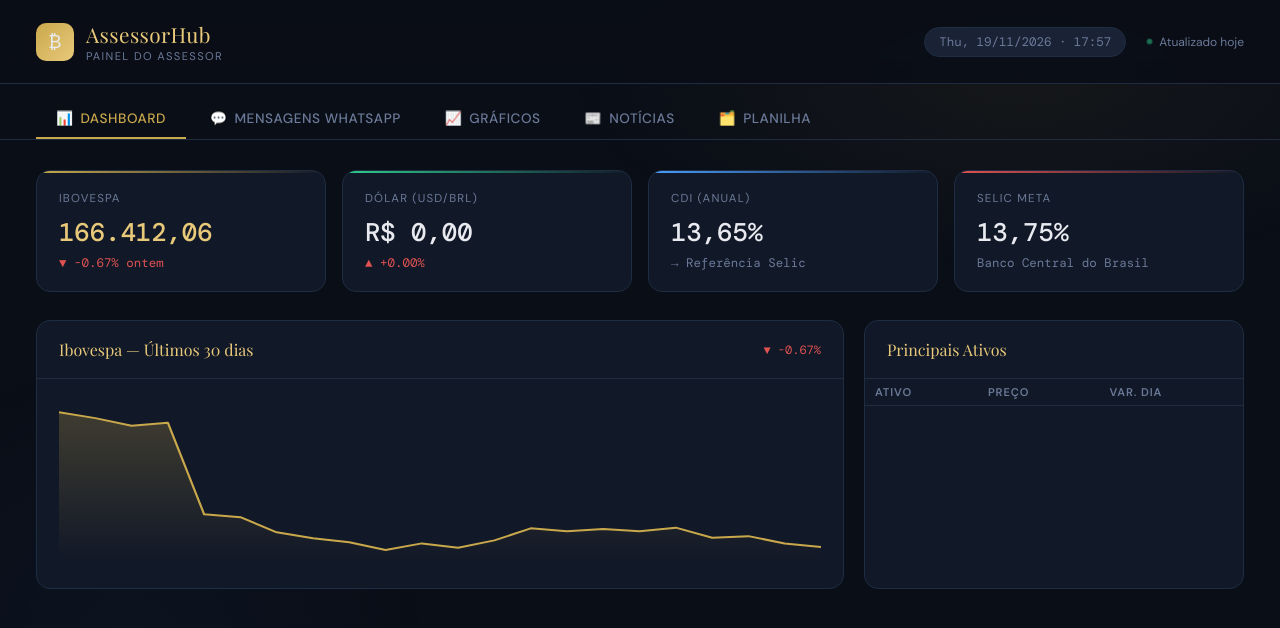
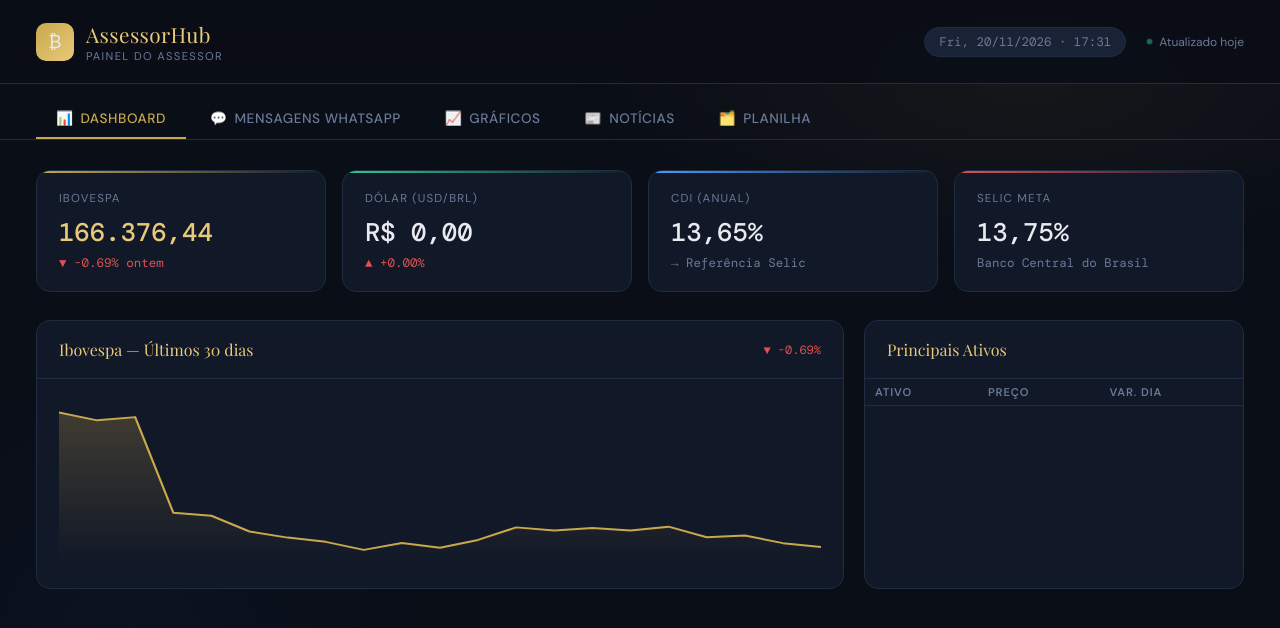
Before and after one commit to joaoferracin/assessor-hub, a plain HTML site: page index.html in a window 1280 px wide. Drawn offline with nearby package versions, Linux system fonts and the light colour scheme.

Commit message:
🔄 Hub atualizado — 20/11/2026 17:31

```diff
--- a/index.html
+++ b/index.html
@@ -3,7 +3,7 @@
 <head>
 <meta charset="UTF-8">
 <meta name="viewport" content="width=device-width, initial-scale=1.0">
-<title>AssessorHub — 19/11/2026</title>
+<title>AssessorHub — 20/11/2026</title>
 <link href="https://fonts.googleapis.com/css2?family=Playfair+Display:wght@400;700&family=DM+Sans:wght@300;400;500;600&family=DM+Mono:wght@400;500&display=swap" rel="stylesheet">
 <style>
   :root {
@@ -135,7 +135,7 @@
     </div>
   </div>
   <div style="display:flex;align-items:center;gap:20px;">
-    <span class="date-pill">Thu, 19/11/2026 · 17:57</span>
+    <span class="date-pill">Fri, 20/11/2026 · 17:31</span>
     <span style="font-size:.75rem;color:var(--muted);display:flex;align-items:center;"><span class="pulse"></span>Atualizado hoje</span>
   </div>
 </header>
@@ -153,8 +153,8 @@
   <div class="kpi-row">
     <div class="kpi-card gold">
       <div class="kpi-label">Ibovespa</div>
-      <div class="kpi-value" style="color:var(--gold-light)">166.412,06</div>
-      <div class="kpi-change" style="color:var(--red)">▼ -0.67% ontem</div>
+      <div class="kpi-value" style="color:var(--gold-light)">166.376,44</div>
+      <div class="kpi-change" style="color:var(--red)">▼ -0.69% ontem</div>
     </div>
     <div class="kpi-card green">
       <div class="kpi-label">Dólar (USD/BRL)</div>
@@ -176,7 +176,7 @@
     <div class="card">
       <div class="card-header">
         <span class="card-title">Ibovespa — Últimos 30 dias</span>
-        <span style="font-size:.75rem;color:var(--red);font-family:'DM Mono',monospace">▼ -0.67%</span>
+        <span style="font-size:.75rem;color:var(--red);font-family:'DM Mono',monospace">▼ -0.69%</span>
       </div>
       <div class="card-body">
         <svg id="mainChart" viewBox="0 0 700 160" preserveAspectRatio="none" style="width:100%;height:160px;"></svg>
@@ -292,7 +292,7 @@
 
 <script>
 // Dados injetados pelo Python
-const IBOV_HISTORY = [208296, 206495, 204120, 205083, 176608, 175710, 171006, 169186, 167922, 165529, 167564, 166192, 168499, 172236, 171337, 172060, 171324, 172458, 169295, 169817, 167538, 166451.8906];
+const IBOV_HISTORY = [206495, 204120, 205083, 176608, 175710, 171006, 169186, 167922, 165529, 167564, 166192, 168499, 172236, 171337, 172060, 171324, 172458, 169295, 169817, 167538, 166376];
 const NEWS_DATA    = [];
 
 // ── Tabs ──────────────────────────────────────────────────────────────────────
```
